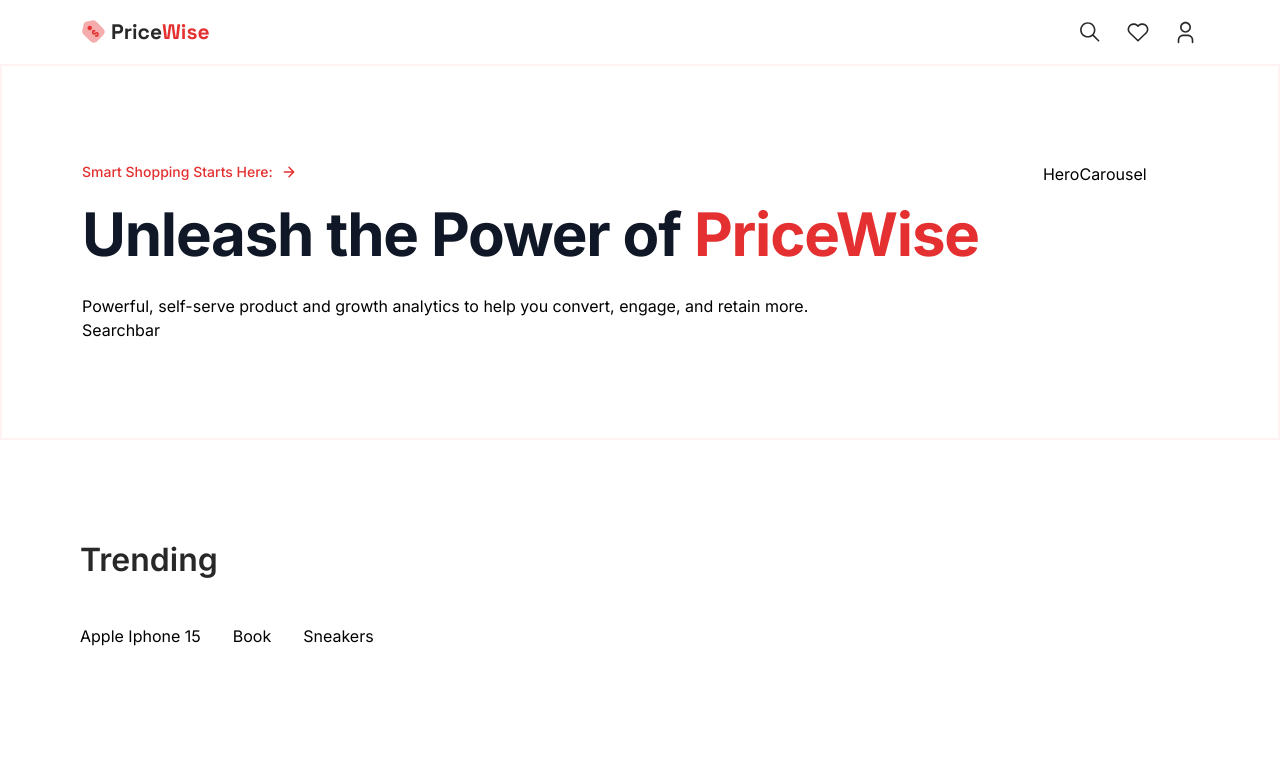
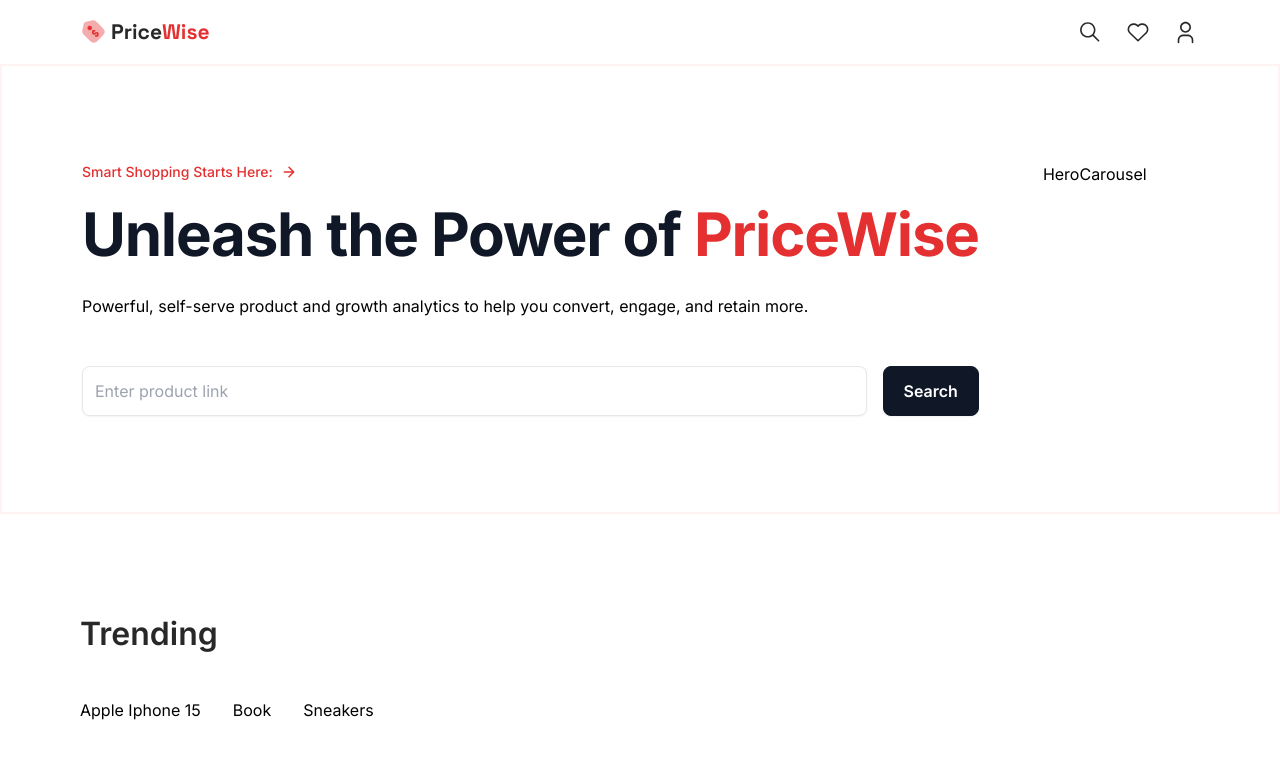
Before and after one commit to alexmirg/wise-tracker, a Next.js app: page / in a window 1280 px wide. Shown: the top 758 px of the page. Built offline with nearby package versions, Linux system fonts and the light colour scheme.

Commit message:
Implemented Searchbar component

```diff
--- a/app/page.tsx
+++ b/app/page.tsx
@@ -1,3 +1,4 @@
+import Searchbar from "@/components/Searchbar";
 import Image from "next/image";
 
 const Home = () => {
@@ -22,7 +23,7 @@
               Powerful, self-serve product and growth analytics to help you convert, engage, and retain more.
             </p>
 
-            Searchbar
+            <Searchbar />
           </div>
           HeroCarousel
         </div>
--- /dev/null
+++ b/components/Searchbar.tsx
@@ -0,0 +1,18 @@
+"use client"
+import React from 'react'
+
+function Searchbar() {
+    const handleSubmit = () => {}
+
+    return (
+        <form className='flex flex-wrap gap-4 mt-12' onSubmit={handleSubmit}>
+            <input
+                type="text"
+                placeholder='Enter product link'
+                className='searchbar-input' />
+            <button type='submit' className='searchbar-btn'>Search</button>
+        </form>
+    )
+}
+
+export default Searchbar
```
